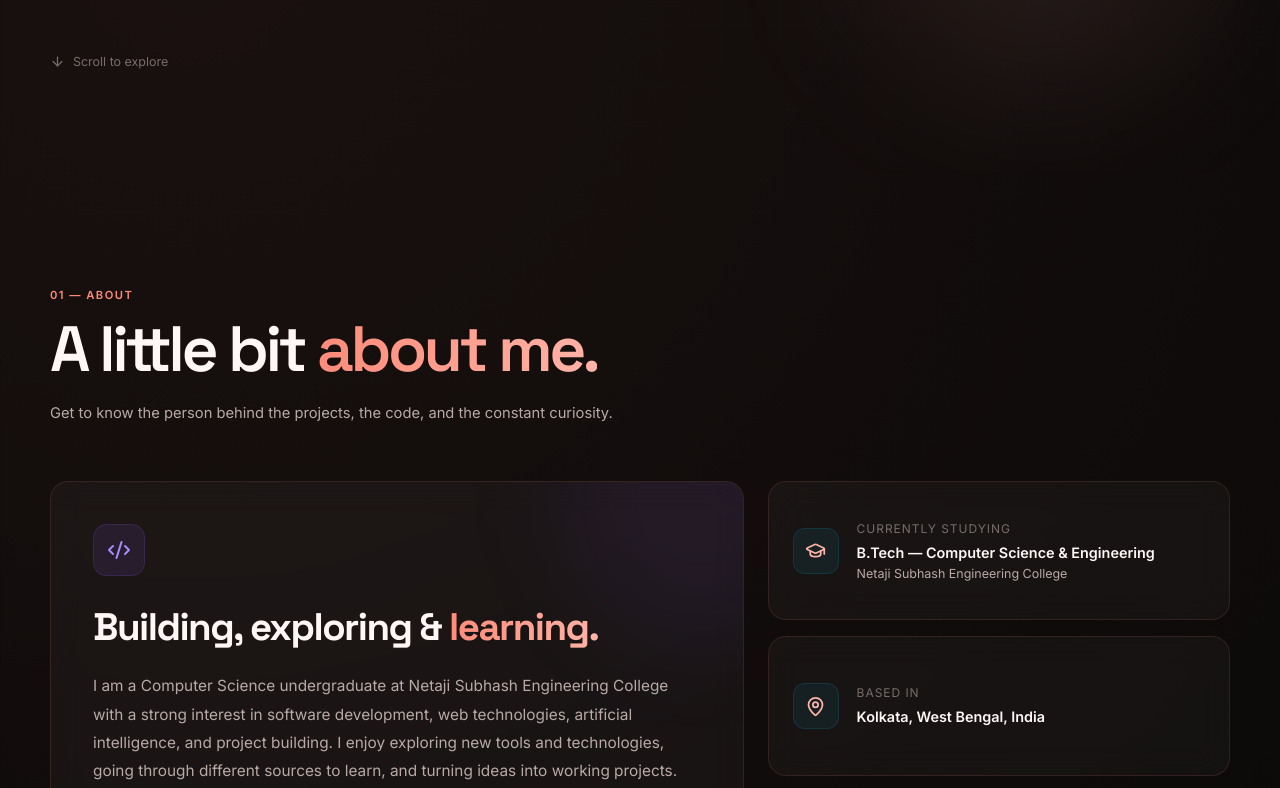
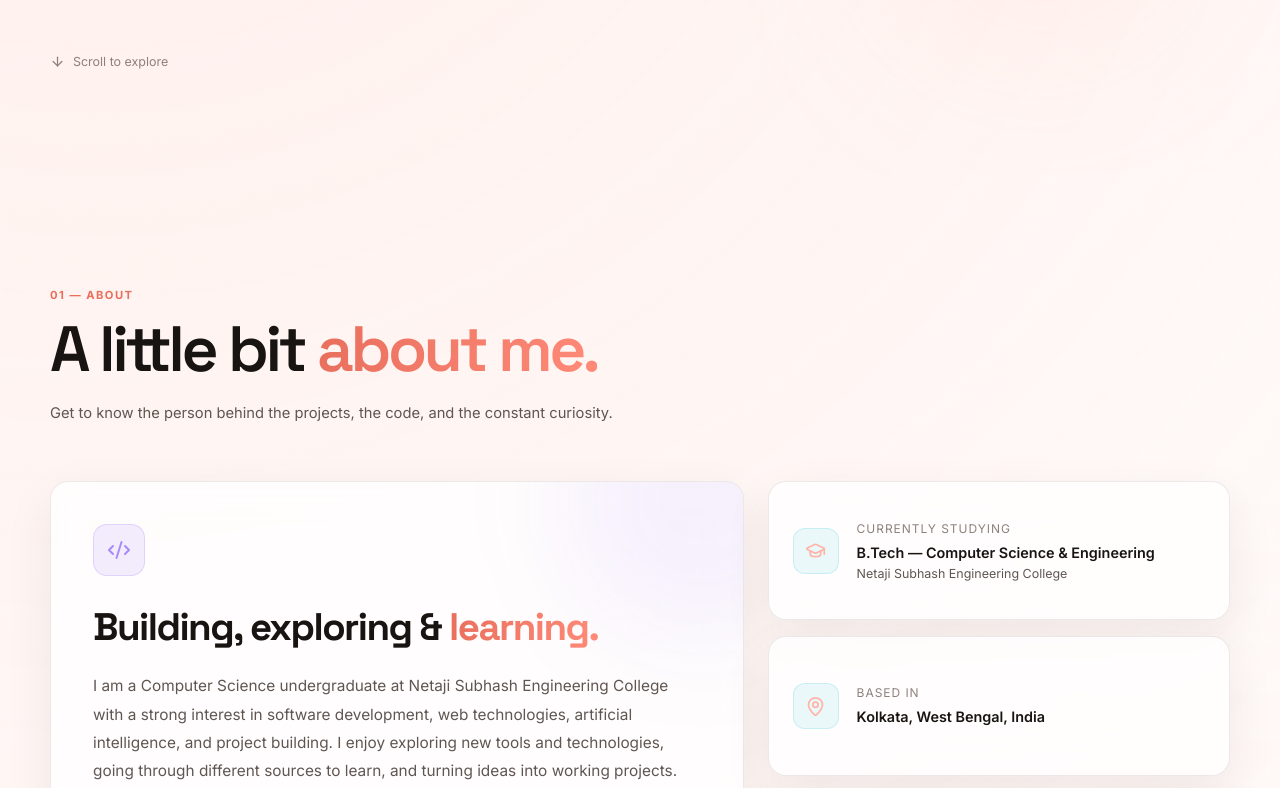
Before and after one commit to vinitmishraaa/Vinit-Mishra, a React (Vite) app: page / in a window 1280 px wide. Shown: the part 755-1543 px from the top of the page. Built offline with nearby package versions, Linux system fonts and the light colour scheme.

Commit message:
Redesign portfolio with a polished light theme

```diff
--- a/src/styles/globals.css
+++ b/src/styles/globals.css
@@ -1,207 +1,65 @@
 @import url("https://fonts.googleapis.com/css2?family=Inter:wght@400;500;600;700&family=Space+Grotesk:wght@400;500;600;700&display=swap");
 
 :root {
-  --bg-primary: #070707;
-  --bg-secondary: #101010;
-
-  --text-primary: #fff7f5;
-  --text-secondary: #b9aaa7;
-  --text-muted: #776d6a;
-
+  --bg-primary: #fffaf8;
+  --bg-secondary: #ffffff;
+  --text-primary: #171412;
+  --text-secondary: #5f5652;
+  --text-muted: #8d817c;
   --accent: #FF8A78;
-  --accent-secondary: #FFB4A8;
+  --accent-secondary: #ffb4a8;
   --accent-deep: #e96f5d;
-
-  --border: rgba(255, 138, 120, 0.12);
-  --border-hover: rgba(255, 138, 120, 0.28);
-
+  --border: rgba(44, 30, 25, 0.09);
+  --border-hover: rgba(255, 138, 120, 0.38);
+  --shadow-soft: 0 18px 50px rgba(50, 30, 24, 0.07);
   --container-width: 1180px;
   --section-padding: 110px;
-
   font-family: "Inter", sans-serif;
   color: var(--text-primary);
   background: var(--bg-primary);
-
   font-synthesis: none;
   text-rendering: optimizeLegibility;
   -webkit-font-smoothing: antialiased;
   -moz-osx-font-smoothing: grayscale;
 }
 
-* {
-  box-sizing: border-box;
-  margin: 0;
-  padding: 0;
-}
-
-html {
-  scroll-behavior: smooth;
-  scroll-padding-top: 90px;
-}
-
+* { box-sizing: border-box; margin: 0; padding: 0; }
+html { scroll-behavior: smooth; scroll-padding-top: 90px; }
 body {
   min-width: 320px;
   min-height: 100vh;
   overflow-x: hidden;
   background:
-    radial-gradient(
-      circle at 15% 10%,
-      rgba(255, 138, 120, 0.075),
-      transparent 30%
-    ),
-    radial-gradient(
-      circle at 85% 60%,
-      rgba(255, 180, 168, 0.04),
-      transparent 30%
-    ),
-    var(--bg-primary);
+    radial-gradient(circle at 8% 4%, rgba(255, 138, 120, 0.12), transparent 28%),
+    radial-gradient(circle at 92% 35%, rgba(255, 180, 168, 0.10), transparent 26%),
+    linear-gradient(180deg, #fffdfc 0%, var(--bg-primary) 45%, #ffffff 100%);
 }
-
-body::selection {
-  color: white;
-  background: rgba(255, 138, 120, 0.5);
+::selection { color: #fff; background: rgba(233, 111, 93, 0.78); }
+a { color: inherit; text-decoration: none; }
+button, a { -webkit-tap-highlight-color: transparent; }
+button { border: 0; cursor: pointer; font: inherit; }
+img { display: block; max-width: 100%; }
+#root { min-height: 100vh; }
+.container { width: min(calc(100% - 40px), var(--container-width)); margin: 0 auto; }
+.section { position: relative; padding: var(--section-padding) 0; }
+.section-header { max-width: 720px; margin-bottom: 55px; }
+.section-label { display: inline-block; margin-bottom: 14px; color: var(--accent-deep); font-size: .7rem; font-weight: 700; letter-spacing: .13em; text-transform: uppercase; }
+.section-title { margin-bottom: 16px; font-family: "Space Grotesk", sans-serif; font-size: clamp(2.2rem, 5vw, 4rem); font-weight: 600; line-height: 1.05; letter-spacing: -.055em; }
+.section-description { max-width: 650px; color: var(--text-secondary); font-size: .92rem; line-height: 1.8; }
+.gradient-text { color: transparent; background: linear-gradient(100deg, var(--accent-deep), var(--accent)); -webkit-background-clip: text; background-clip: text; }
+.glass-card { border: 1px solid var(--border); border-radius: 18px; background: rgba(255,255,255,.78); box-shadow: var(--shadow-soft); backdrop-filter: blur(16px); -webkit-backdrop-filter: blur(16px); }
+::-webkit-scrollbar { width: 7px; }
+::-webkit-scrollbar-track { background: #f7efec; }
+::-webkit-scrollbar-thumb { border-radius: 999px; background: rgba(233,111,93,.35); }
+::-webkit-scrollbar-thumb:hover { background: rgba(233,111,93,.58); }
+@media (max-width: 700px) {
+  :root { --section-padding: 80px; }
+  .container { width: min(calc(100% - 28px), var(--container-width)); }
+  .section-header { margin-bottom: 38px; }
+  .section-title { font-size: clamp(2rem, 11vw, 3rem); }
+  .section-description { font-size: .85rem; }
 }
-
-a {
-  color: inherit;
-  text-decoration: none;
+@media (prefers-reduced-motion: reduce) {
+  html { scroll-behavior: auto; }
+  *, *::before, *::after { animation-duration: .01ms !important; animation-iteration-count: 1 !important; transition-duration: .01ms !important; }
 }
-
-button,
-a {
-  -webkit-tap-highlight-color: transparent;
-}
-
-button {
-  border: 0;
-  cursor: pointer;
-  font: inherit;
-}
-
-img {
-  display: block;
-  max-width: 100%;
-}
-
-#root {
-  min-height: 100vh;
-}
-
-.container {
-  width: min(
-    calc(100% - 40px),
-    var(--container-width)
-  );
-  margin: 0 auto;
-}
-
-.section {
-  position: relative;
-  padding: var(--section-padding) 0;
-}
-
-.section-header {
-  max-width: 720px;
-  margin-bottom: 55px;
-}
-
-.section-label {
-  display: inline-block;
-  margin-bottom: 14px;
-  color: var(--accent);
-  font-size: 0.7rem;
-  font-weight: 600;
-  letter-spacing: 0.13em;
-  text-transform: uppercase;
-}
-
-.section-title {
-  margin-bottom: 16px;
-  font-family: "Space Grotesk", sans-serif;
-  font-size: clamp(2.2rem, 5vw, 4rem);
-  font-weight: 600;
-  line-height: 1.05;
-  letter-spacing: -0.055em;
-}
-
-.section-description {
-  max-width: 650px;
-  color: var(--text-secondary);
-  font-size: 0.92rem;
-  line-height: 1.8;
-}
-
-.gradient-text {
-  color: transparent;
-  background: linear-gradient(
-    100deg,
-    var(--accent),
-    var(--accent-secondary)
-  );
-  -webkit-background-clip: text;
-  background-clip: text;
-}
-
-.glass-card {
-  border: 1px solid var(--border);
-  border-radius: 18px;
-  background: rgba(255, 255, 255, 0.035);
-  backdrop-filter: blur(16px);
-  -webkit-backdrop-filter: blur(16px);
-}
-
-::-webkit-scrollbar {
-  width: 7px;
-}
-
-::-webkit-scrollbar-track {
-  background: var(--bg-primary);
-}
-
-::-webkit-scrollbar-thumb {
-  border-radius: 999px;
-  background: rgba(255, 138, 120, 0.28);
-}
-
-::-webkit-scrollbar-thumb:hover {
-  background: rgba(255, 138, 120, 0.5);
-}
-
-@media (max-width: 700px) {
-  :root {
-    --section-padding: 80px;
-  }
-
-  .container {
-    width: min(
-      calc(100% - 28px),
-      var(--container-width)
-    );
-  }
-
-  .section-header {
-    margin-bottom: 38px;
-  }
-
-  .section-title {
-    font-size: clamp(2rem, 11vw, 3rem);
-  }
-
-  .section-description {
-    font-size: 0.85rem;
-  }
-}
-
-@media (prefers-reduced-motion: reduce) {
-  html {
-    scroll-behavior: auto;
-  }
-
-  *,
-  *::before,
-  *::after {
-    animation-duration: 0.01ms !important;
-    animation-iteration-count: 1 !important;
-    transition-duration: 0.01ms !important;
-  }
-}
```
